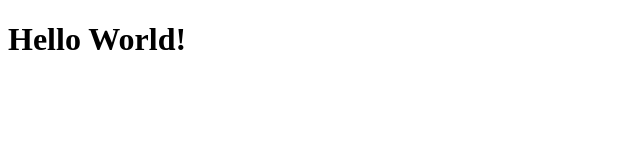
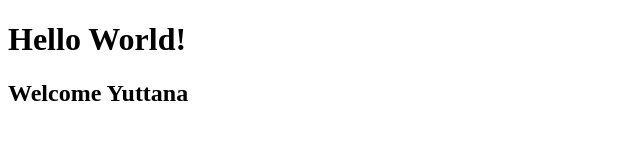
Before and after one commit to kwamkid/testGit, a plain HTML site: page index.html in a window 1280 px wide. Shown: the whole page, without its empty margins (0-640 px from the left). Drawn offline with Linux system fonts and the light colour scheme.

Commit message:
Update index.html
Add Welcome Message

```diff
--- a/index.html
+++ b/index.html
@@ -8,5 +8,6 @@
 </head>
 <body>
     <h1>Hello World!</h1>
+    <h2>Welcome Yuttana</h2>
 </body>
 </html>
```
